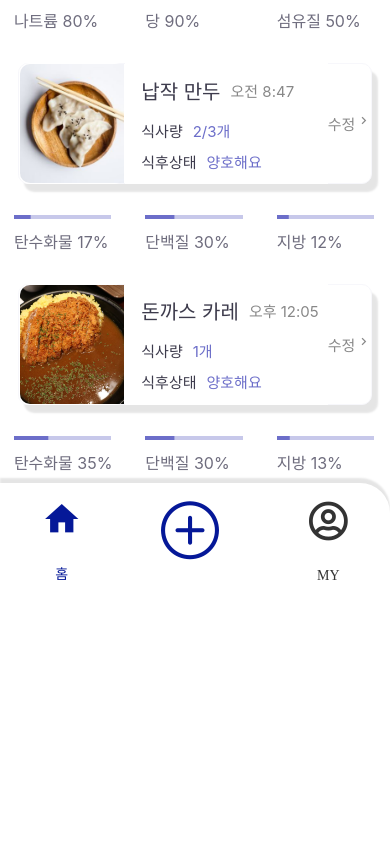
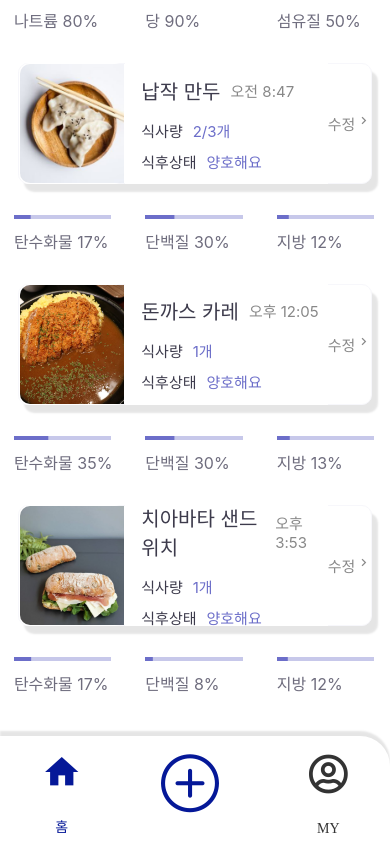
Before and after one commit to dlsrbChoi/reactnative-project-2022-1, a React Native app in the folder Source/: screen /MainScreen in a window 390 px wide. Shown: the part 665-1506 px from the top of the page. Before the commit the page ends 1253 px from the top, so only its background shows below. Built offline with nearby package versions, Linux system fonts and the light colour scheme; what react-native-calendars would draw is missing.

Commit message:
최종 프로토타입

```diff
--- a/Source/Components/MainScreen.js
+++ b/Source/Components/MainScreen.js
@@ -26,6 +26,7 @@ import { TouchableOpacity } from 'react-native-gesture-handler';
 import Profilepicture from "../image/Profilepicture.png";
 import Flatdumpling from "../image/flatdumpling.png";
 import Porkcutletcurry from "../image/Porkcutletcurry.png";
+import CiabattaSandwich from "../image/CiabattaSandwich.png";
 import {Calendar, CalendarList, Agenda} from 'react-native-calendars';
 import {LocaleConfig} from 'react-native-calendars';
 
@@ -144,7 +145,7 @@ const styles = StyleSheet.create({
     },
     Rectangle4734: {
         width: Dimensions.get('window').width,
-        height: Dimensions.get('window').height*1,
+        height: Dimensions.get('window').height*1.3,
         backgroundColor: '#ffffff',
         borderStyle: 'solid',
         borderColor: '#ffffff',
@@ -797,6 +798,45 @@ export default function AppView ({route, navigation}){
                             <Text style={{fontSize: 16, color: '#6F6D7E', marginTop: 10}}>지방 13%</Text>
                         </View>
                     </View>
+
+                    <View style={{...styles.Rectangle4750}}>
+                        <View style={{...styles.Rectangle47501, flex: 1.2}}>
+                            <Image source={CiabattaSandwich} style={styles.image} />
+                        </View>
+                        <View style={{...styles.Rectangle47502, flex: 2.3}}>
+                            <View style={{...styles.bodyrow, alignItems: 'center'}}>
+                                <Text style={{fontSize: 20, color: '#3D3B4C', marginLeft: 15}}>치아바타 샌드위치</Text>
+                                <Text style={{fontSize: 15, color: '#888888', marginLeft: 10}}>오후 3:53</Text>
+                            </View>
+                            <View style={{...styles.bodyrow, alignItems: 'center'}}>
+                                <Text style={{fontSize: 15, color: '#3D3B4C', marginLeft: 15, marginTop: 15}}>식사량</Text>
+                                <Text style={{fontSize: 15, color: '#6C6EC9', marginLeft: 10, marginTop: 15}}>1개</Text>
+                            </View>
+                            <View style={{...styles.bodyrow, alignItems: 'center'}}>
+                                <Text style={{fontSize: 15, color: '#3D3B4C', marginLeft: 15, marginTop: 10}}>식후상태</Text>
+                                <Text style={{fontSize: 15, color: '#6C6EC9', marginLeft: 10, marginTop: 10}}>양호해요</Text>
+                            </View>
+                        </View>
+                        <View style={{flex: 0.5, flexDirection: 'row'}}>
+                                <Text style={{fontSize: 15, color: '#888888'}}>수정 </Text>
+                                <MaterialIcons name="keyboard-arrow-right" size={15} color="#888888" />
+                        </View>
+                    </View>
+
+                    <View style={styles.bodyrow}>
+                        <View style={styles.Frame170}>
+                            <ProgressBar progress={0.175} color="#6C6EC9" style={styles.bar}/>
+                            <Text style={{fontSize: 16, color: '#6F6D7E', marginTop: 10}}>탄수화물 17%</Text>
+                        </View>
+                        <View style={styles.Frame170}>
+                            <ProgressBar progress={0.08} color="#6C6EC9" style={styles.bar}/>
+                            <Text style={{fontSize: 16, color: '#6F6D7E', marginTop: 10}}>단백질 8%</Text>
+                        </View>
+                        <View style={styles.Frame170}>
+                            <ProgressBar progress={0.11} color="#6C6EC9" style={styles.bar}/>
+                            <Text style={{fontSize: 16, color: '#6F6D7E', marginTop: 10}}>지방 12%</Text>
+                        </View>
+                    </View>
                 </View>
 
 
--- a/Source/Components/ScanFood.js
+++ b/Source/Components/ScanFood.js
@@ -34,7 +34,7 @@ export default function App({navigation}) {
 
   return (
     <View style={styles.container}>
-      <StatusBar />
+      <StatusBar style="dark" />
       <View style={styles.TopNavigation}>
           <View style={styles.Frame1691}>
             <Icon name="arrow-back" size={40} color="black" style={styles.arrowBack} onPress={()=>navigation.goBack()}/>
--- a/Source/Components/login.js
+++ b/Source/Components/login.js
@@ -1,9 +1,7 @@
 import 'react-native-gesture-handler';
 import  React, {useState,Component} from 'react';
-
-
-//import { StatusBar } from 'expo-status-bar';
-import { StyleSheet, Text, View,Platform, SafeAreaView, StatusBar, Dimensions, ScrollView, TouchableOpacity,TextInput,Keyboard,
+import { StatusBar } from 'expo-status-bar';
+import { StyleSheet, Text, View, Platform, SafeAreaView, Dimensions, ScrollView, TouchableOpacity,TextInput,Keyboard,
   KeyboardAvoidingView,} from 'react-native';
 
 import Icon from 'react-native-vector-icons/MaterialIcons';
@@ -26,6 +24,7 @@ export default function LoginScreen({route, navigation }){
   return (
 
     <View style={styles.body1}>
+      <StatusBar style="dark" />
       <View style={styles.body2}>
         <Image
                 source={mainIcon} style={{}}
@@ -34,14 +33,14 @@ export default function LoginScreen({route, navigation }){
         <Text style={styles.logo}>SW_식단관리</Text>
       </View>
       <View style={styles.body3}>
-        <TextInput style={styles.search} placeholder = "이메일" />
-        <TextInput style={styles.search} placeholder = "비밀번호" />
+        <TextInput style={styles.search} placeholder = "아이디" />
+        <TextInput secureTextEntry={true} style={styles.search} placeholder = "비밀번호" />
         <Text style={styles.littel_word}>아이디/비밀번호 찾기</Text>
       </View>
 
       <TouchableOpacity style={styles.little_word3} onPress={() => {navigation.navigate('MainScreen');}} ><Text style={styles.little_text3}>로그인</Text></TouchableOpacity>
 
-      <View style={styles.body4}>
+      {/* <View style={styles.body4}>
       <View style={styles.body41}>
       <View style={styles.Imagebox}>
       <Image source={kakao}  resizeMode="stretch" style={styles.naver}/>
@@ -58,8 +57,9 @@ export default function LoginScreen({route, navigation }){
       <Image source={goo}  resizeMode="stretch" style={styles.naver}/>
       </View>
       </View>
-      </View>
-
+      </View>      */}
+      <TouchableOpacity style={styles.little_word4} onPress={() => {navigation.navigate('MainScreen');}} >
+        <Text style={{...styles.little_text3,fontWeight: 'normal'}}>계정이 없으신가요?    가입하기</Text></TouchableOpacity>
     </View>
 
   );
@@ -126,9 +126,21 @@ little_word3:{
   borderWidth: 1,
   height: SCREEN_HEIGHT/15,
 },
+little_word4:{
+  justifyContent: 'center',
+  alignContent:"center",
+  position: "absolute",
+  bottom: 0,
+  backgroundColor: '#6366FF',
+  borderStyle: 'solid',
+  borderColor: '#6366FF',
+  borderWidth: 1,
+  width: SCREEN_WIDTH,
+  height: SCREEN_HEIGHT/12,
+},
 little_text3:{
   textAlign:'center',
-  fontSize:20,
+  fontSize:18,
   fontWeight: 'bold',
   color:"#FFFFFF"
 },
```
Also changed, not shown: Source/image/CiabattaSandwich.png (added).
